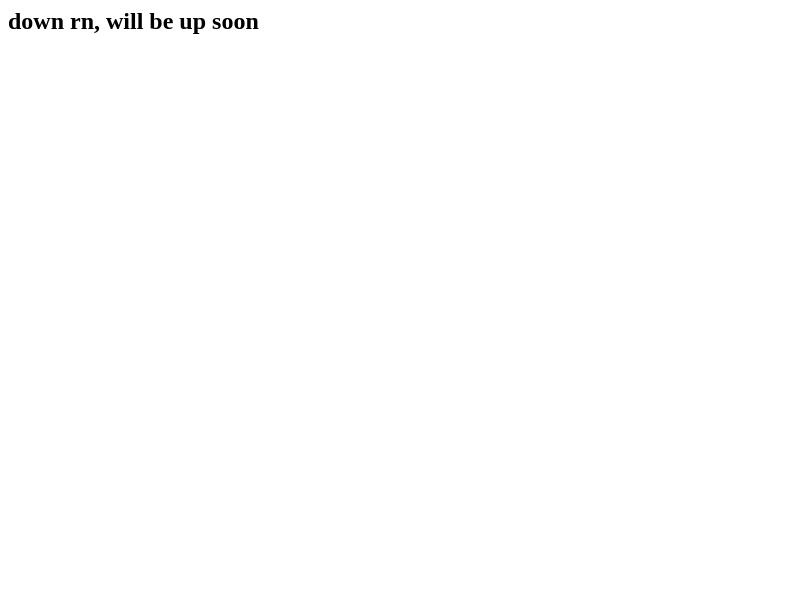
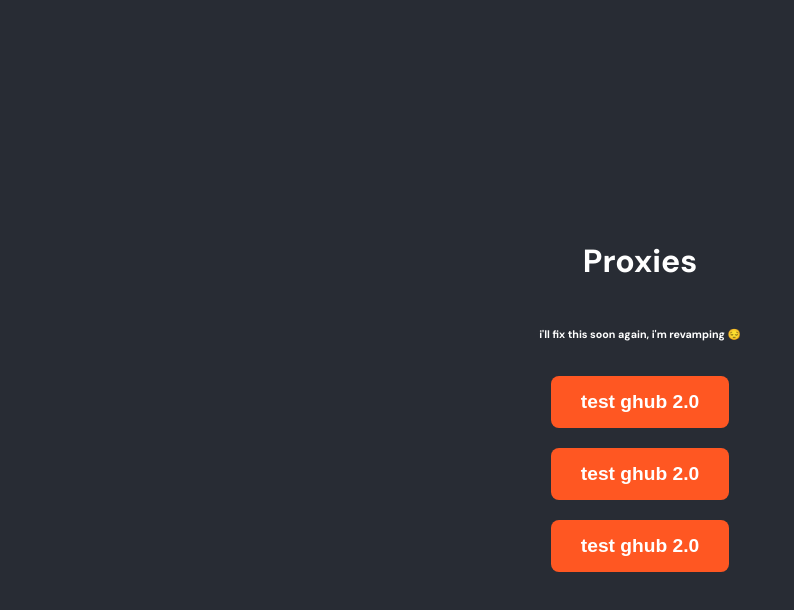
Before and after one commit to gautham2codey/Gameweb-V2, a plain HTML site: page proxy.html in a window 1280 px wide. Shown: the whole page, without its empty margins (0-794 px from the left). Drawn offline with Linux system fonts and the light colour scheme.

Commit message:
Update proxy.html

```diff
--- a/proxy.html
+++ b/proxy.html
@@ -1 +1,112 @@
-<h2>down rn, will be up soon</h2>
+<!DOCTYPE html>
+<html lang="en">
+<head>
+    <meta charset="UTF-8">
+    <meta name="viewport" content="width=device-width, initial-scale=1.0">
+    <title>Untitled</title>
+    <link href="https://fonts.googleapis.com/css2?family=DM+Sans:wght@400;700&display=swap" rel="stylesheet">
+    <style>
+        /* General styling for body */
+        body {
+            margin: 0;
+            font-family: 'DM Sans', sans-serif;
+            background-color: #282c34;
+            color: #fff;
+            display: flex;
+            justify-content: center;
+            align-items: center;
+            height: 100vh;
+            overflow: hidden;
+            flex-direction: column;
+        }
+
+        /* Button styling */
+        .open-btn {
+            background-color: #ff5722;
+            color: #fff;
+            padding: 15px 30px;
+            border: none;
+            border-radius: 8px;
+            font-size: 1.2rem;
+            cursor: pointer;
+            font-weight: 700;
+            transition: transform 0.3s ease, background-color 0.3s ease;
+            margin: 10px;
+        }
+
+        .open-btn:hover {
+            transform: scale(1.1);
+            background-color: #e64a19;
+        }
+
+        /* Title text */
+        h1 {
+            font-size: 2rem;
+            margin-bottom: 20px;
+            text-align: center;
+            color: #fff;
+        }
+
+        /* Animation for button hover */
+        @keyframes bounce {
+            0% { transform: translateY(0); }
+            50% { transform: translateY(-10px); }
+            100% { transform: translateY(0); }
+        }
+    </style>
+</head>
+<body>
+
+    <!-- Title above the buttons -->
+    <h1>Proxies</h1>
+    <h6>i'll fix this soon again, i'm revamping 😔</h6>
+
+    <!-- Multiple buttons, each with different link -->
+    <button class="open-btn" onclick="openIframePage('https://example.com')">test ghub 2.0</button>
+    <button class="open-btn" onclick="openIframePage('https://example2.com')">test ghub 2.0</button>
+    <button class="open-btn" onclick="openIframePage('https://example3.com')">test ghub 2.0</button>
+
+    <script>
+        function openIframePage(url) {
+            // Open a new blank window
+            const newWindow = window.open('about:blank', '_blank');
+
+            // Write HTML structure to the new window
+            newWindow.document.write(`
+                <!DOCTYPE html>
+                <html lang="en">
+                <head>
+                    <meta charset="UTF-8">
+                    <meta name="viewport" content="width=device-width, initial-scale=1.0">
+                    <title>Iframe Display</title>
+                    <style>
+                        body {
+                            margin: 0;
+                            padding: 0;
+                            overflow: hidden;
+                            display: flex;
+                            justify-content: center;
+                            align-items: center;
+                            background-color: #282c34;
+                        }
+                        iframe {
+                            width: 100vw;
+                            height: 100vh;
+                            border: none;
+                            background-color: #fff;
+                        }
+                    </style>
+                </head>
+                <body>
+                    <iframe src="${url}"></iframe>
+                </body>
+                </html>
+            `);
+
+            // Close the document.write() mode, so no more writes can happen
+            newWindow.document.close();
+        }
+    </script>
+
+</body>
+</html>
```
